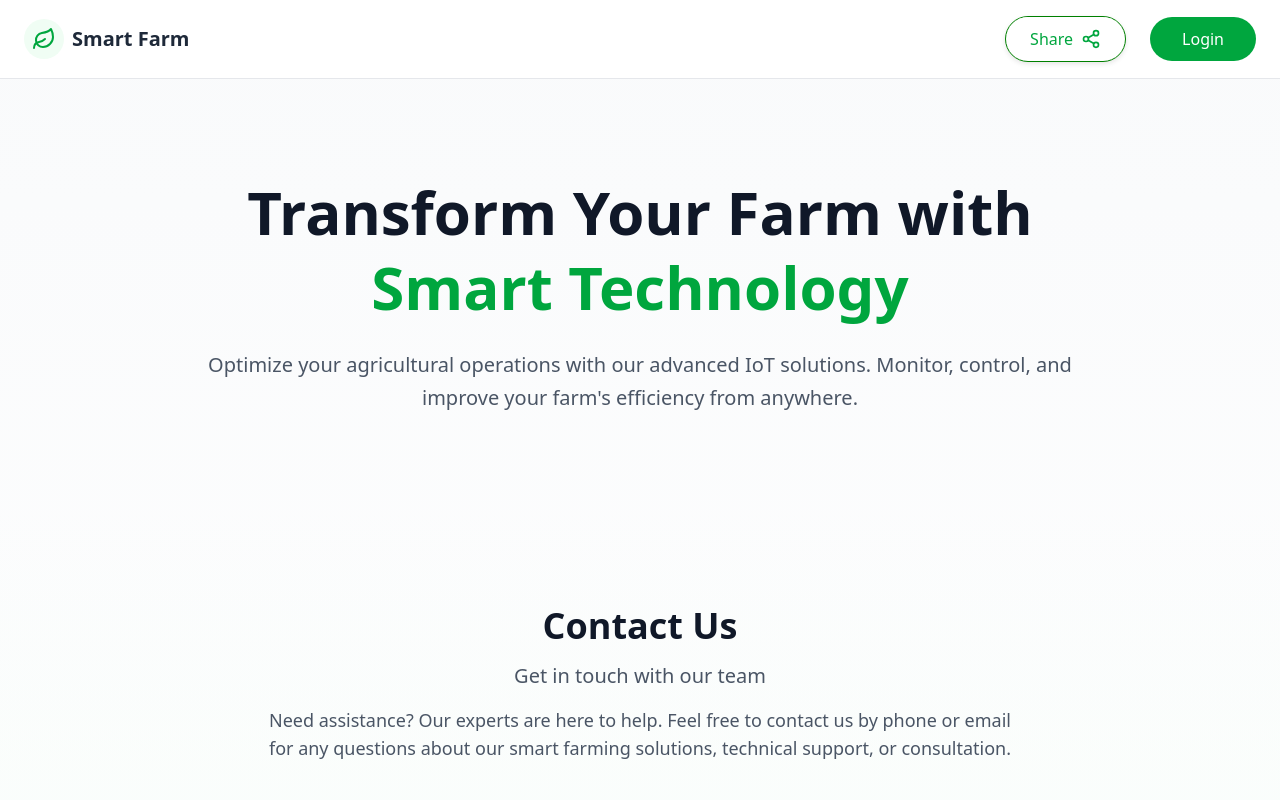
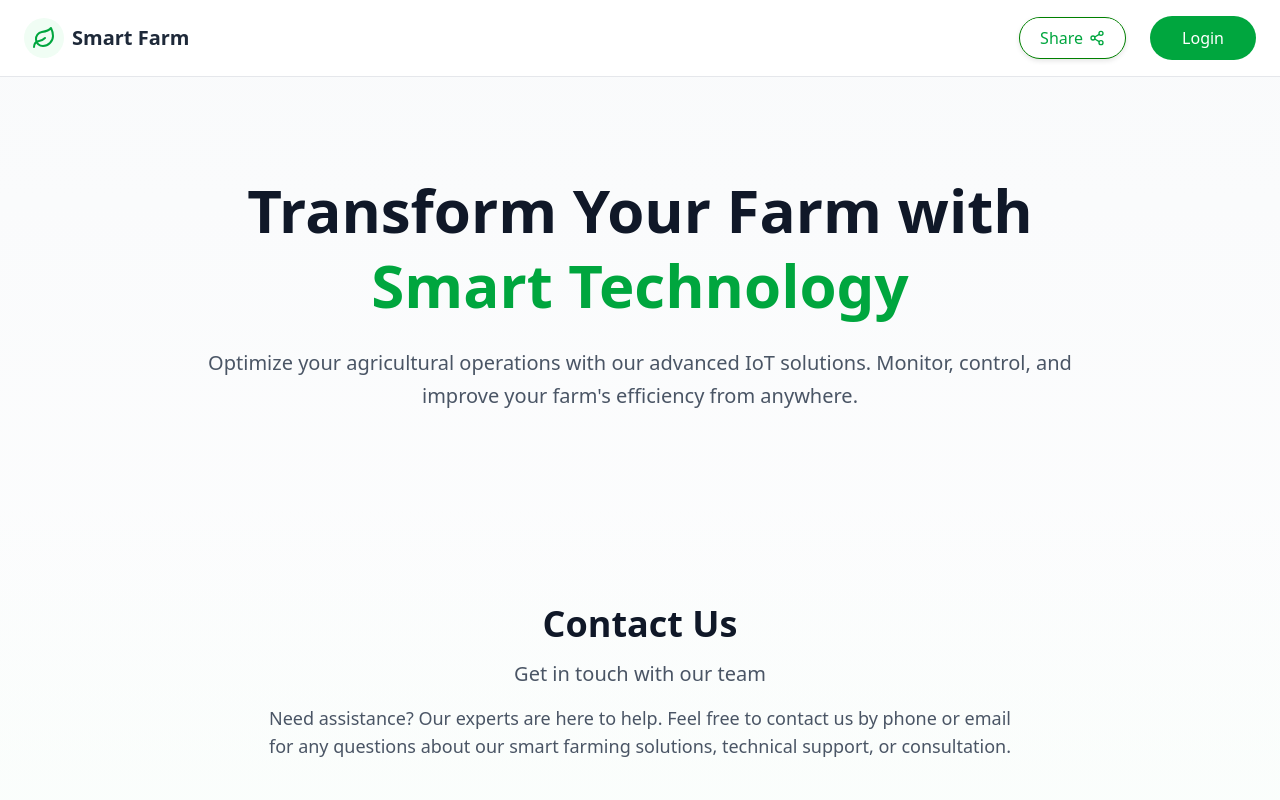
Before and after one commit to ramitaha13/Phase2SmartFarm, a React (Vite) app: page / in a window 1280 px wide. Shown: the top 800 px of the page. Built offline with nearby package versions, Linux system fonts and the light colour scheme.

Commit message:
first commit

```diff
--- a/src/components/home.jsx
+++ b/src/components/home.jsx
@@ -73,10 +73,10 @@ const SmartFarmLanding = () => {
               </span>
             </div>
             <div className="flex items-center space-x-6">
-              {/* New Share Button Styling with auto-animation on mobile - rounded like login button */}
+              {/* Share Button - Made smaller */}
               <button
                 onClick={handleShare}
-                className="relative inline-flex items-center justify-center px-6 py-2.5 overflow-hidden font-medium transition-all bg-white rounded-full hover:bg-white group"
+                className="relative inline-flex items-center justify-center px-5 py-2 overflow-hidden font-medium transition-all bg-white rounded-full hover:bg-white group"
                 style={{
                   border: "1px solid green",
                   boxShadow: "0 2px 5px rgba(0, 0, 0, 0.1)",
@@ -84,7 +84,7 @@ const SmartFarmLanding = () => {
               >
                 <span className="relative flex items-center text-green-600 transition-all duration-300 group-hover:text-white">
                   Share
-                  <Share2 className="h-5 w-5 ml-2" />
+                  <Share2 className="h-4 w-4 ml-1.5" />
                 </span>
                 <div className="absolute flex justify-around top-0 left-0 w-full h-0 transition-all duration-500 border-green-600 group-hover:h-full group-hover:opacity-100 mobile-animate-share rounded-full">
                   <div className="h-full w-full flex justify-center items-center bg-green-600">
```
